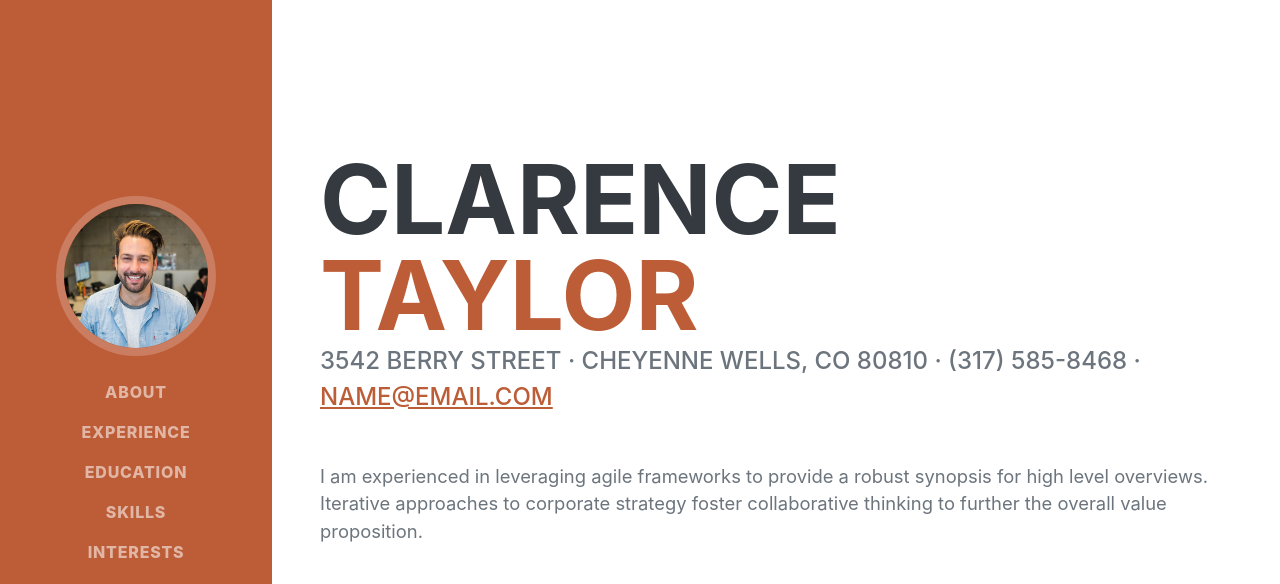
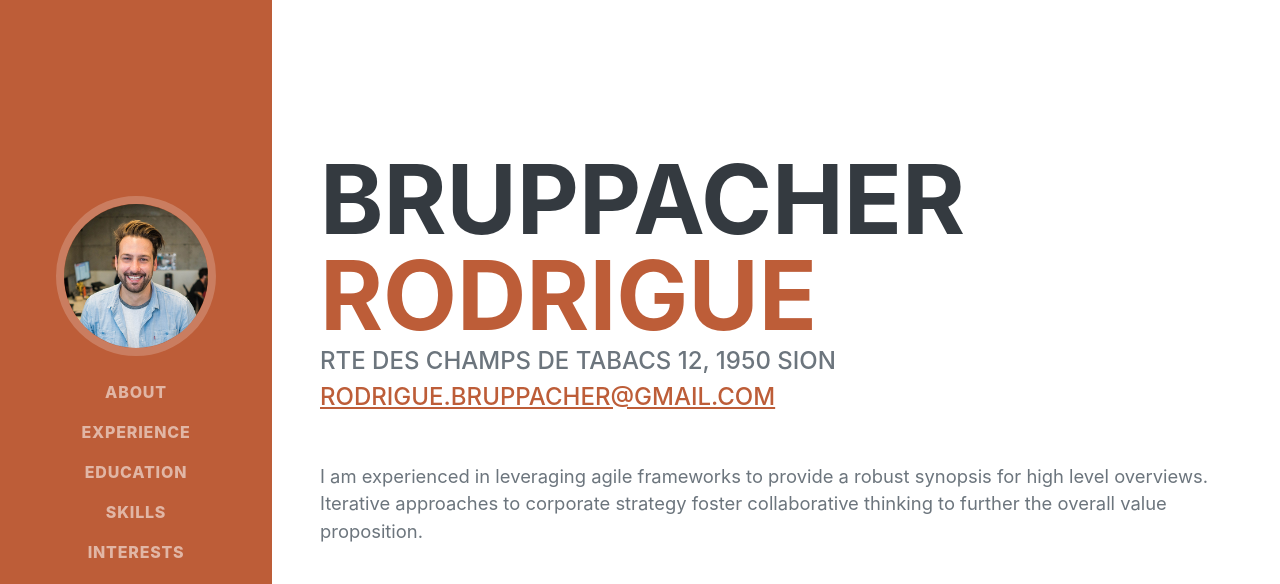
Before and after one commit to Jaybe999/Jaybe999.github.io, a plain HTML site: page index.html in a window 1280 px wide. Shown: the top 584 px of the page. Drawn offline with nearby package versions, Linux system fonts and the light colour scheme; a web font is replaced by a local one.

Commit message:
init Boostrap theme

```diff
--- a/index.html
+++ b/index.html
@@ -40,12 +40,12 @@
             <section class="resume-section" id="about">
                 <div class="resume-section-content">
                     <h1 class="mb-0">
-                        Clarence
-                        <span class="text-primary">Taylor</span>
+                        Bruppacher
+                        <span class="text-primary">Rodrigue</span>
                     </h1>
                     <div class="subheading mb-5">
-                        3542 Berry Street · Cheyenne Wells, CO 80810 · (317) 585-8468 ·
-                        <a href="mailto:name@email.com">name@email.com</a>
+                        Rte des champs de tabacs 12, 1950 Sion
+                        <a href="mailto:name@email.com">rodrigue.bruppacher@gmail.com</a>
                     </div>
                     <p class="lead mb-5">I am experienced in leveraging agile frameworks to provide a robust synopsis for high level overviews. Iterative approaches to corporate strategy foster collaborative thinking to further the overall value proposition.</p>
                     <div class="social-icons">
```
